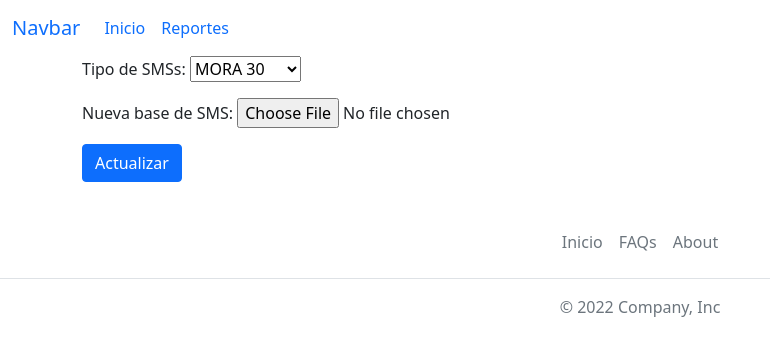
After one commit to Coordinador-BD-SFT/Recupera-Opertools, a Django app: page /reportes/whatsapp/actualizar_bases/1 in a window 1280 px wide. The commit adds this page. Shown: the top 356 px of the page, without its empty margins (0-770 px from the left). Run offline with Django 5.2, Linux system fonts and the light colour scheme; data comes from the database, SQL or seed files in the repository; tables that the repository leaves empty hold one stand-in row (values such as "Sample post").

Commit message:
Integrando actualizacion de bases de sms

```diff
--- a/reportes/admin.py
+++ b/reportes/admin.py
@@ -16,7 +16,7 @@ class ReporteAdmin(admin.ModelAdmin):
 
 class SMSBaseAdmin(admin.ModelAdmin):
     fields = ('tipo_reporte', 'name', 'sms_base')
-    list_display = ('tipo_reporte', 'name', 'sms_base', 'created_at')
+    list_display = ('id', 'tipo_reporte', 'name', 'sms_base', 'created_at')
 
 
 admin.site.register(models.TipoReporte, TipoReporteAdmin)
--- a/reportes/forms.py
+++ b/reportes/forms.py
@@ -24,8 +24,25 @@ class Reporteform(forms.ModelForm):
                     f"Las extensiones soportadas son: {', '.join(self.VALID_EXTENSIONS)}.")
         return chats
 
+    def clean_numero_inicio(self):
+        num = self.cleaned_data.get('numero_inicio')
+        num = [char for char in num if char != ' ']
+        num = ''.join(num)
+        return num
 
-class SMSBaseForm(forms.ModelForm):
-    class Meta:
-        model = models.SMSBase
-        fields = ['tipo_reporte', 'name', 'sms_base']
+    def clean_numero_final(self):
+        num = self.cleaned_data.get('numero_final')
+        num = [char for char in num if char != ' ']
+        num = ''.join(num)
+        return num
+
+
+class SMSBaseUpdateForm(forms.Form):
+    bases = (
+        ('mora_30', 'MORA 30'),
+        ('especiales', 'ESPECIALES'),
+        ('castigo', 'CASTIGO'),
+    )
+    base_type = forms.ChoiceField(
+        choices=bases, required=True, label='Tipo de SMSs')
+    nueva_base = forms.FileField(required=True, label='Nueva base de SMS')
--- a/reportes/models.py
+++ b/reportes/models.py
@@ -1,7 +1,8 @@
+from django.core.files.storage import default_storage
+from utils.dataframes import whatsapp
+from django.http import FileResponse
+from django.utils import timezone
 from django.db import models
-from django.utils import timezone
-from django.http import FileResponse
-from utils.dataframes import whatsapp
 from pathlib import Path
 import pandas as pd
 import os
@@ -51,8 +52,19 @@ class Reporte(models.Model):
 
         # Creamos un dataframe con la lista retornada por reporte
         no_encontrado = reporte[1]
+
+        # probando agregar columna No encontrado
+        print(len(no_encontrado))
+        lon = len(no_encontrado)
+        marca = ['zNO EXISTE'] * lon
+        cuenta = ['N/A'] * lon
+        identificacion = ['N/A'] * lon
+
         numeros_append = pd.DataFrame({
             'Dato_Contacto': no_encontrado,
+            'Edad_Mora': marca,
+            'Cuenta_Next': cuenta,
+            'Identificacion': identificacion,
         })
 
         # Concatenamos los dataframes
@@ -95,17 +107,29 @@ class SMSBase(models.Model):
     def __str__(self):
         return self.name
 
+    def limpiar_base(self):
+        base = pd.read_excel(self.sms_base, usecols=[
+            'Identificacion', 'Cuenta_Next', 'Edad_Mora', 'Dato_Contacto'], dtype=str)
+
     def actualizar_base(self, nueva_base):
-        # Creamos el dataframe de la base antigua
-        if self.sms_base:
-            df_antigua = pd.read_excel(self.sms_base.path)
-        else:
-            df_antigua = pd.DataFrame()
+        # Creamos los dataframes de las bases nueva y antigua
+        old_base = pd.read_excel(self.sms_base, usecols=[
+                                 'Identificacion', 'Cuenta_Next', 'Edad_Mora', 'Dato_Contacto'], dtype=str)
+        new_base = pd.read_excel(nueva_base, usecols=[
+                                 'Identificacion', 'Cuenta_Next', 'Edad_Mora', 'Dato_Contacto'], dtype=str)
 
         # Concatenamos la nueva base con la antigua
-        df_nueva = pd.read_excel(nueva_base.path)
-        df_unido = pd.concat([df_antigua, df_nueva], ignore_index=True)
+        df_unido = pd.concat([old_base, new_base], ignore_index=True)
+
+        # Contamos duplicados para obtener informacion
+        print(df_unido.duplicated().sum())
 
         # Limpiamos la base de los duplicados y la retornamos
         file = df_unido.drop_duplicates(keep='last')
-        return file.to_excel(f'files/upload/sms_databases/{self.name}/sms.xlsx', index=False)
+        file.to_excel(
+            f'files/upload/sms_databases/{self.name}/sms.xlsx', index=False)
+
+    def save(self):
+        if self.pk == None:
+            self.limpiar_base()
+        super().save()
--- a/reportes/templates/reporte_detalle.html
+++ b/reportes/templates/reporte_detalle.html
@@ -6,7 +6,6 @@
         <li class="list-group-item active" aria-current="true">{{ reporte.name }}</li>
         <li class="list-group-item">{{ reporte.campaign }}</li>
         <li class="list-group-item">{{ file_names.chats_file_name }}</li>
-        <li class="list-group-item">{{ file_names.envio_sms_file_name }}</li>
         <li class="list-group-item">{{ reporte.hora }}</li>
         <li class="list-group-item">{{ reporte.report_type }}</li>
         <li class="list-group-item">{{ reporte.created_at }}</li>
--- a/reportes/templates/reportes.html
+++ b/reportes/templates/reportes.html
@@ -2,6 +2,10 @@
 
 {% block content %}
 <div class="container">
+    <a class="btn btn-primary" href="{% url 'reportes:sms_bases' report_type.name  %}" role="button">Actualizar
+        Bases</a>
+    <a class="btn btn-success" href="{% url 'reportes:crear' report_type.name %}" role="button">Crear</a>
+    <a class="btn btn-secondary" href="{% url 'reportes:index' %}" role="button">Volver</a>
     <table class="table table-striped table-hover">
         <thead>
             <tr>
@@ -28,8 +32,6 @@
         </tbody>
         {% endfor %}
     </table>
-    <a class="btn btn-primary" href="{% url 'reportes:crear' report_type.name %}" role="button">Crear</a>
-    <a class="btn btn-secondary" href="{% url 'reportes:index' %}" role="button">Volver</a>
 </div>
 
 {% endblock %}
--- /dev/null
+++ b/reportes/templates/sms_base_update.html
@@ -0,0 +1,11 @@
+{% extends "base.html" %}
+
+{% block content %}
+<div class="container">
+    <form action="" method="post" enctype="multipart/form-data">
+        {% csrf_token %}
+        {{ form.as_p }}
+        <button type="submit" class="btn btn-primary">Actualizar</button>
+    </form>
+</div>
+{% endblock content %}
--- a/reportes/urls.py
+++ b/reportes/urls.py
@@ -10,4 +10,15 @@ urlpatterns = [
     path('<str:tipo_reporte_name>/crear', views.reporte_form, name='crear'),
     path('<str:tipo_reporte_name>/<int:reporte_id>',
          views.reporte_detalle, name='reporte_detalle'),
+    path(
+        '<str:tipo_reporte_name>/actualizar_base',
+        views.sms_bases,
+        name='sms_bases'
+    ),
+    path(
+        '<str:report_type_name>/actualizar_bases/<int:sms_base_id>',
+        views.sms_base_update,
+        name='sms_update'
+    ),
+    path('success', views.success, name='success'),
 ]
--- a/reportes/views.py
+++ b/reportes/views.py
@@ -1,7 +1,10 @@
 from django.shortcuts import render, redirect, get_object_or_404
 from django.http import HttpResponse, HttpResponseRedirect
+from utils.dataframes import whatsapp
+from django.urls import reverse
 from . import models
 from . import forms
+from io import BytesIO
 import os
 # Create your views here.
 
@@ -66,3 +69,46 @@ def reporte_detalle(request, tipo_reporte_name, reporte_id):
             'file_names': file_names
         }
     )
+
+
+def sms_bases(request, tipo_reporte_name):
+    report_type = models.TipoReporte.objects.get(name=tipo_reporte_name)
+    sms_bases = models.SMSBase.objects.all()
+
+    return render(
+        request,
+        'sms_bases.html',
+        context={
+            'report_type': report_type,
+            'sms_bases': sms_bases,
+        }
+    )
+
+
+def sms_base_update(request, report_type_name, sms_base_id):
+    report_type = get_object_or_404(models.TipoReporte, name=report_type_name)
+    sms_base = get_object_or_404(models.SMSBase, pk=sms_base_id)
+    if request.method == 'POST':
+        form = forms.SMSBaseUpdateForm(request.POST, request.FILES)
+        if form.is_valid():
+            archivo = request.FILES['nueva_base']
+            sms_base.actualizar_base(archivo)
+            print('buen camino!')
+            return HttpResponseRedirect(f'/reportes/{report_type_name}')
+
+    else:
+        form = forms.SMSBaseUpdateForm()
+
+    return render(
+        request,
+        'sms_base_update.html',
+        context={
+            'form': form,
+            'sms_base': sms_base,
+            'report_type': report_type,
+        }
+    )
+
+
+def success(request):
+    return HttpResponse('<h1>Proceso completado con exito</h1>')
```
Also changed, not shown: reportes/templates/sms_bases.html (added, +17 -0 lines).
